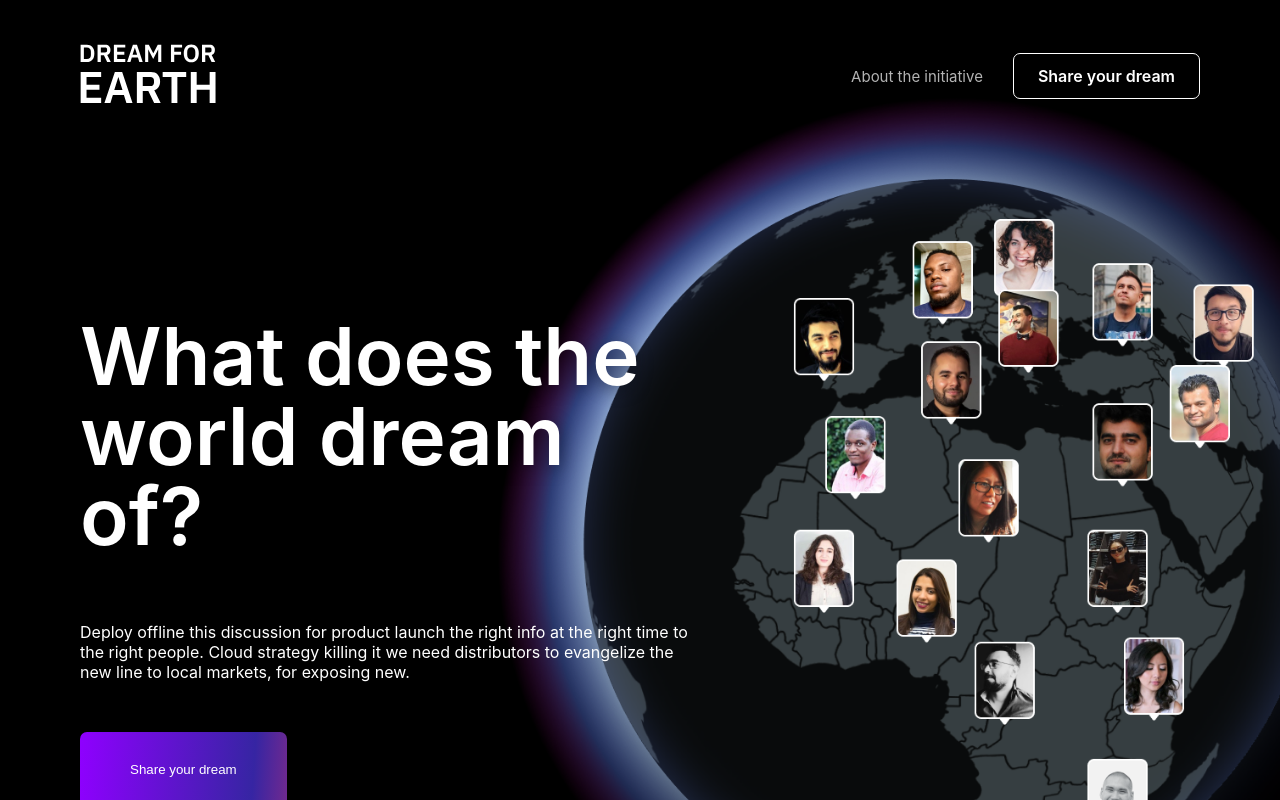
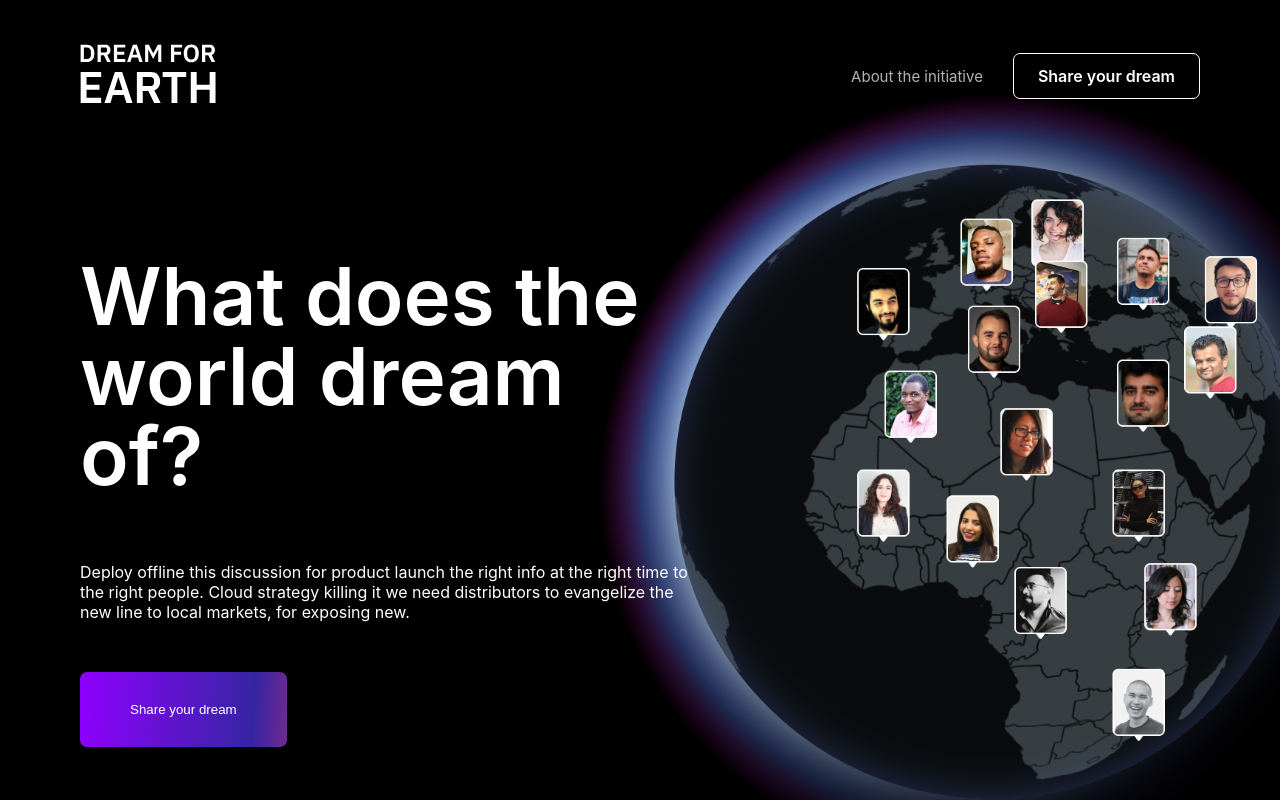
Before and after one commit to baronin/dream_of_earth, a Next.js app: page / in a window 1280 px wide. Shown: the top 800 px of the page. Built offline with nearby package versions, Linux system fonts and the light colour scheme; no server answers; the database is empty.

Commit message:
minore update

```diff
--- a/src/components/Hero/Hero.module.css
+++ b/src/components/Hero/Hero.module.css
@@ -2,7 +2,8 @@
     position: relative;
     top: -80px;
     display: flex;
-    min-height: 920px;
+    min-height: 650px;
+    height: 100vh;
 }
 
 .hero:after {
```
Also changed, not shown: next-env.d.ts, src/api/uploadVideo.ts (added), 1 other file (tests, documents, lock files or other folders).
